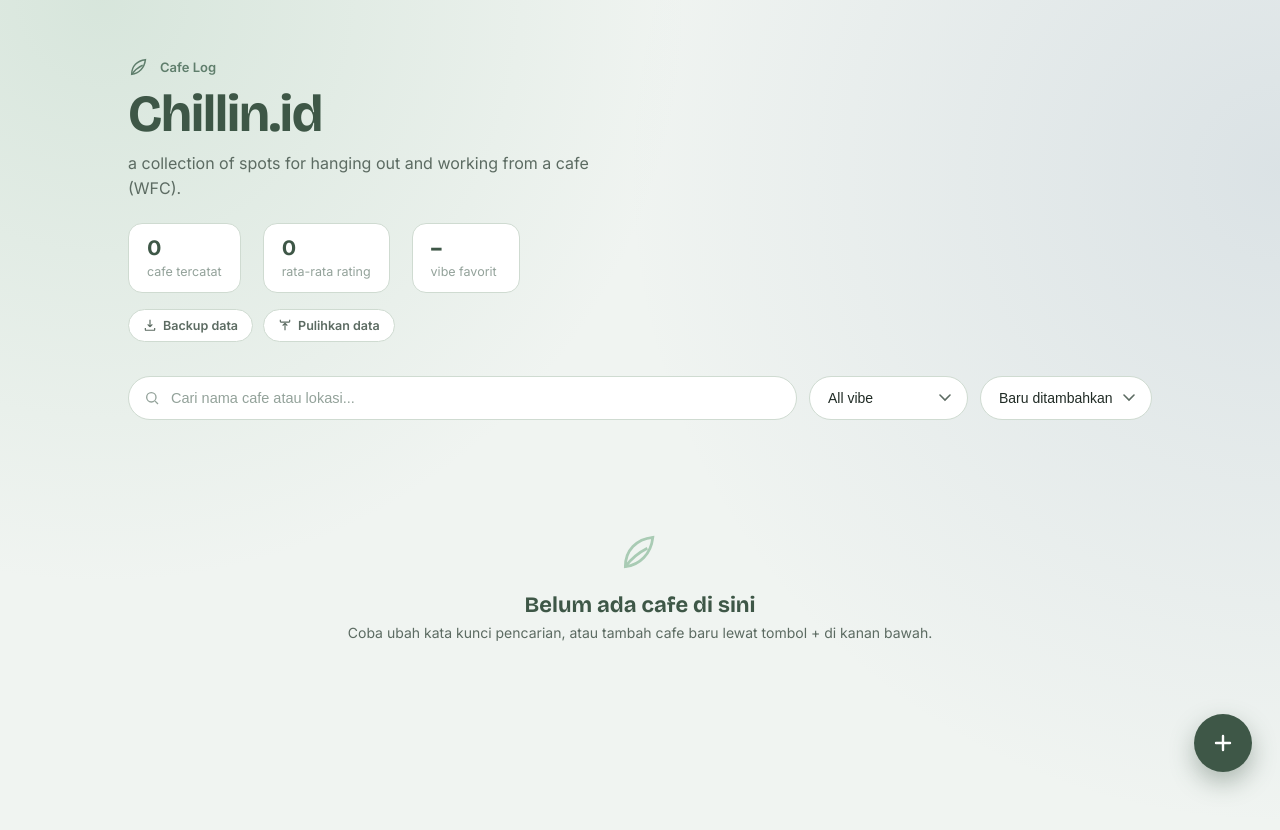
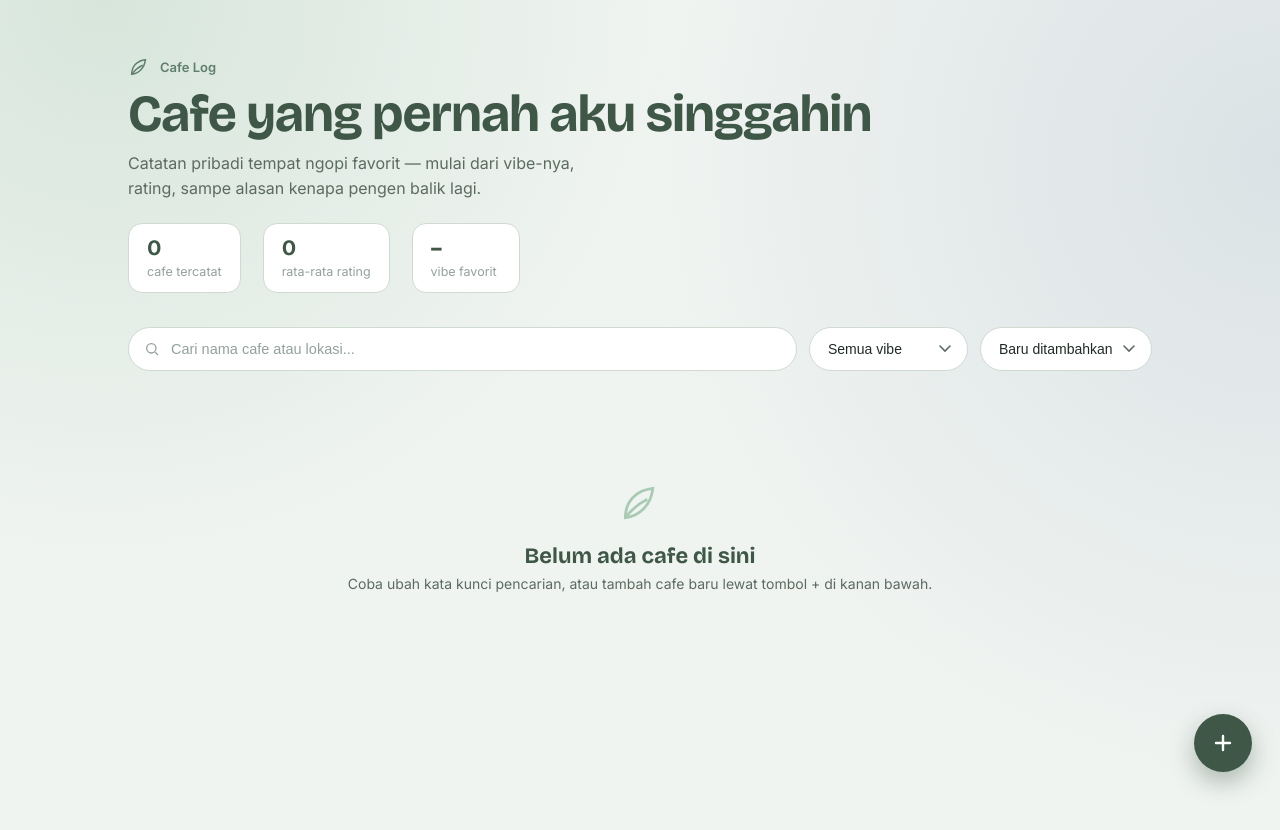
Before and after one commit to yearyztha/Chillin.lmj, a plain HTML site: page index.html in a window 1280 px wide. Drawn offline with nearby package versions, Linux system fonts and the light colour scheme; no server answers.

Commit message:
Update title and content for cafe logging
Updated the title and header content to reflect cafe logging features. Removed backup buttons and adjusted filter options to use local language.

```diff
--- a/index.html
+++ b/index.html
@@ -3,7 +3,7 @@
 <head>
 <meta charset="UTF-8">
 <meta name="viewport" content="width=device-width, initial-scale=1.0">
-<title></title>
+<title>Cafe Log — daftar cafe yang pernah dikunjungi</title>
 <link rel="preconnect" href="https://fonts.googleapis.com">
 <link rel="preconnect" href="https://fonts.gstatic.com" crossorigin>
 <link href="https://fonts.googleapis.com/css2?family=Bricolage+Grotesque:opsz,wght@12..96,400..800&family=Inter:wght@400;500;600;700&display=swap" rel="stylesheet">
@@ -20,25 +20,13 @@
       </svg>
       <span style="font-size:13px; color:var(--sage); font-weight:600;">Cafe Log</span>
     </div>
-    <h1>Chillin.id</h1>
-    <p>a collection of spots for hanging out and working from a cafe (WFC).</p>
+    <h1>Cafe yang pernah aku singgahin</h1>
+    <p>Catatan pribadi tempat ngopi favorit — mulai dari vibe-nya, rating, sampe alasan kenapa pengen balik lagi.</p>
 
     <div class="stat-row">
       <div class="stat"><b id="statTotal">0</b><span>cafe tercatat</span></div>
       <div class="stat"><b id="statAvg">0</b><span>rata-rata rating</span></div>
       <div class="stat"><b id="statTop">–</b><span>vibe favorit</span></div>
-    </div>
-
-    <div class="backup-row">
-      <button type="button" class="btn-backup" id="exportBtn">
-        <svg width="14" height="14" viewBox="0 0 24 24" fill="none" stroke="currentColor" stroke-width="2"><path d="M12 3v12m0 0-4-4m4 4 4-4"/><path d="M4 17v3a1 1 0 0 0 1 1h14a1 1 0 0 0 1-1v-3"/></svg>
-        Backup data
-      </button>
-      <button type="button" class="btn-backup" id="importBtn">
-        <svg width="14" height="14" viewBox="0 0 24 24" fill="none" stroke="currentColor" stroke-width="2"><path d="M12 21V9m0 0 4 4m-4-4-4 4"/><path d="M4 3v3a1 1 0 0 0 1 1h14a1 1 0 0 0 1-1V3"/></svg>
-        Pulihkan data
-      </button>
-      <input type="file" id="importFile" accept="application/json" style="display:none;">
     </div>
   </header>
 
@@ -47,7 +35,7 @@
       <svg width="16" height="16" viewBox="0 0 24 24" fill="none" stroke="currentColor" stroke-width="2"><circle cx="11" cy="11" r="7"/><path d="m21 21-4.3-4.3"/></svg>
       <input id="search" type="text" placeholder="Cari nama cafe atau lokasi...">
     </div>
-    <select id="filterTag"><option value="">All vibe</option></select>
+    <select id="filterTag"><option value="">Semua vibe</option></select>
     <select id="sortBy">
       <option value="recent">Baru ditambahkan</option>
       <option value="rating">Rating tertinggi</option>
```
